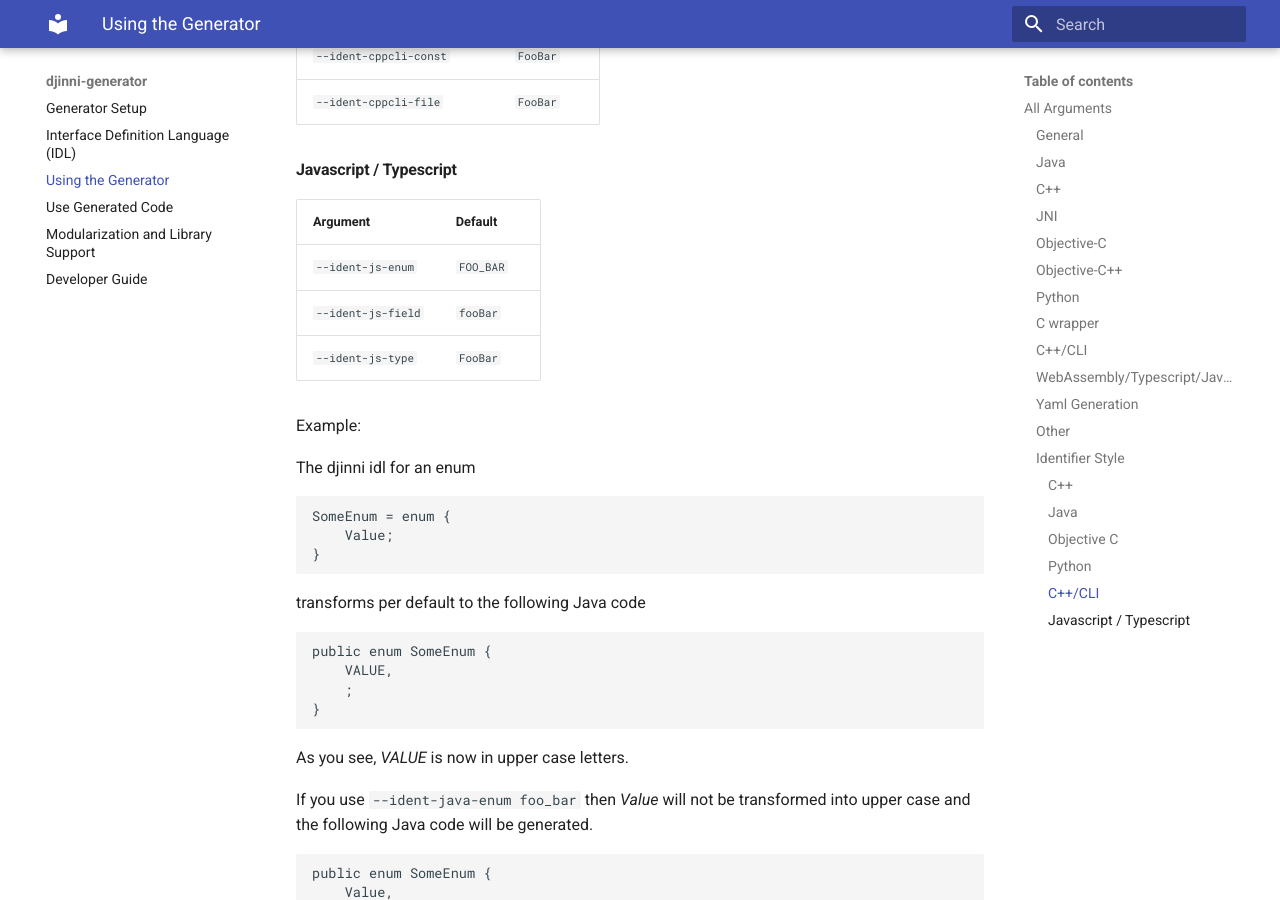
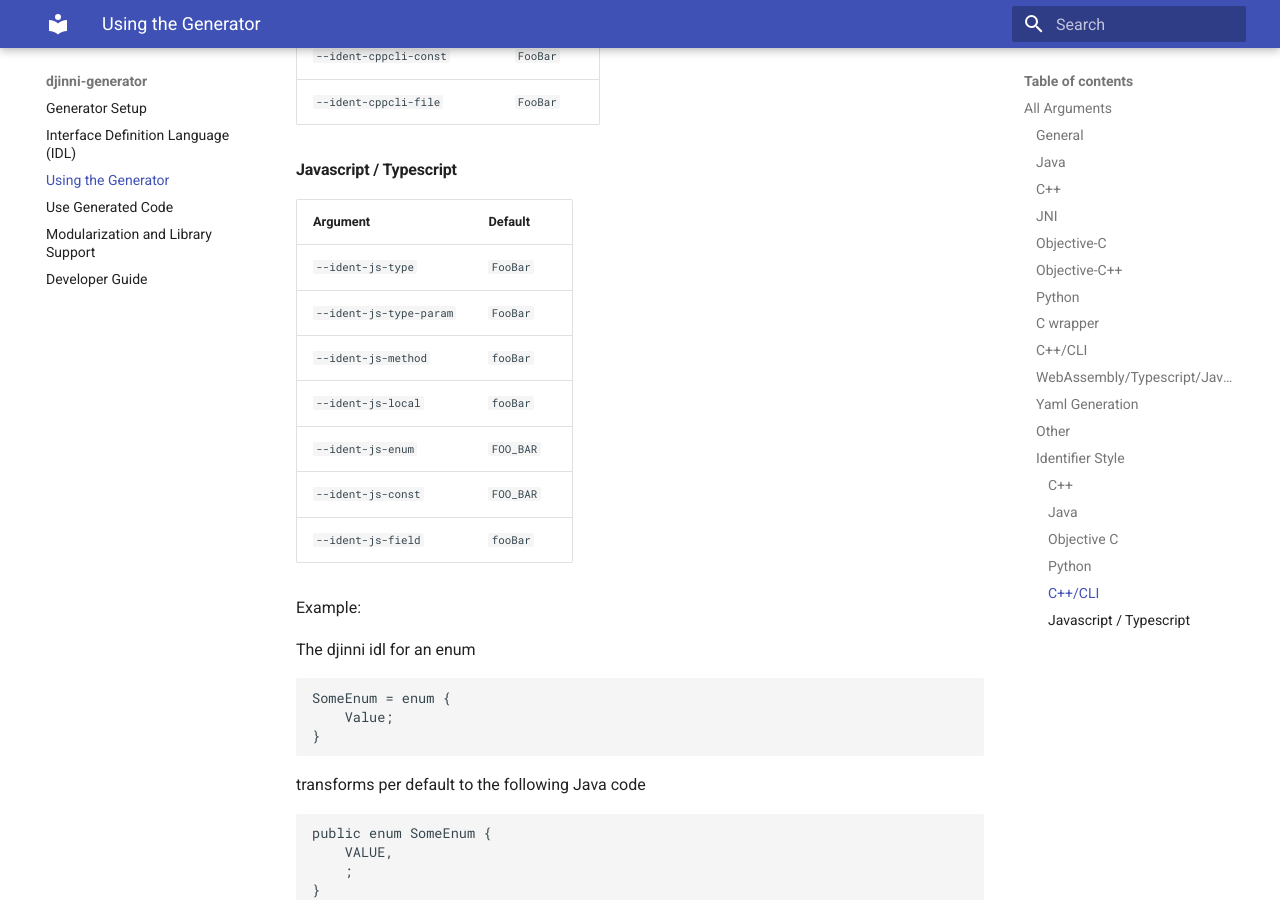
Before and after one commit to cross-language-cpp/djinni-generator, an MkDocs documentation site: the page built from docs/cli-usage.md, in a window 1280 px wide and 900 px high, scrolled down 9163 px. Built offline with MkDocs 1.6.1 and Material for MkDocs 9.7.7, drawn with Linux system fonts in a browser that asks for light colours; some of the changed text lies outside the part shown.

Commit message:
Finish adding the ident-js-* support

```diff
--- a/docs/cli-usage.md
+++ b/docs/cli-usage.md
@@ -155,7 +155,7 @@ djinni \
 | `--wasm-base-lib-include-prefix`       | The path prefix to be added to djinni support library inlcude lines in generated files |
 | `--ts-out <out-folder>`                | Path to the Typescript type definitions output folder                      |
 | `--ts-module <module>`                 | Name of the module for the Typescript types. `module.ts` by default.       |
-| `--ts-support-files-out <out-folder>`  | Path for where the support files `DjinniModule.[js|ts]` should be generated. No support files are generated if the path is not specified. |
+| `--ts-support-files-out <out-folder>`  | Path for where the support files `DjinniModule.[js\|ts]` should be generated. No support files are generated if the path is not specified. |
 
 
 ### Yaml Generation
@@ -244,11 +244,15 @@ Possible values: `FooBar`, `fooBar`, `foo_bar`, `FOO_BAR`, `m_fooBar`.
 
 #### Javascript / Typescript
 
-| Argument             | Default   |
-|----------------------|-----------|
-| `--ident-js-enum`    | `FOO_BAR` |
-| `--ident-js-field`   | `fooBar`  |
-| `--ident-js-type`    | `FooBar`  |
+| Argument                | Default   |
+|-------------------------|-----------|
+| `--ident-js-type`       | `FooBar`  |
+| `--ident-js-type-param` | `FooBar`  |
+| `--ident-js-method`     | `fooBar` |
+| `--ident-js-local`      | `fooBar` |
+| `--ident-js-enum`       | `FOO_BAR` |
+| `--ident-js-const`      | `FOO_BAR` |
+| `--ident-js-field`      | `fooBar`  |
 
 
 Example:
```
Also changed, not shown: 1 other file.
